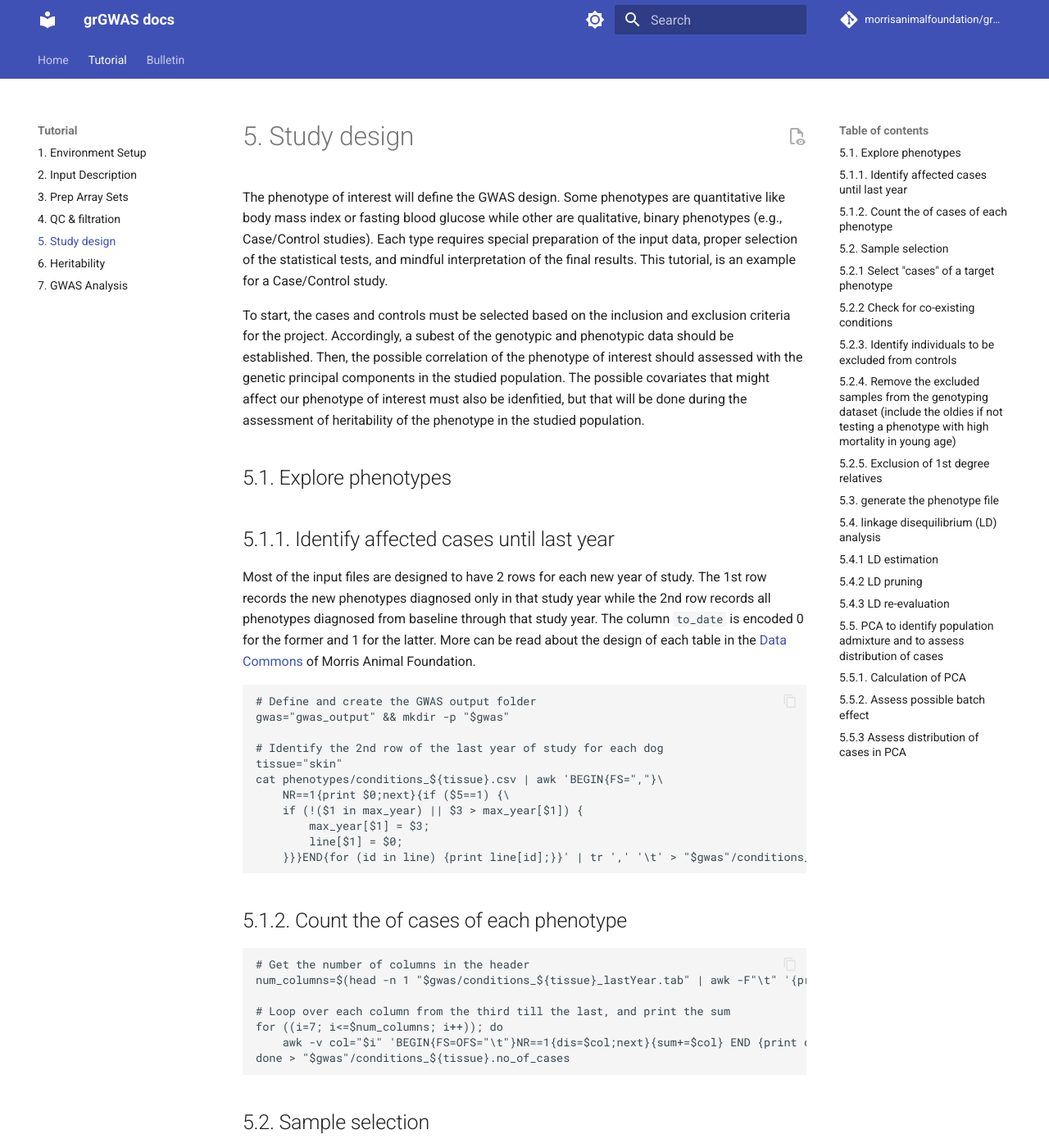
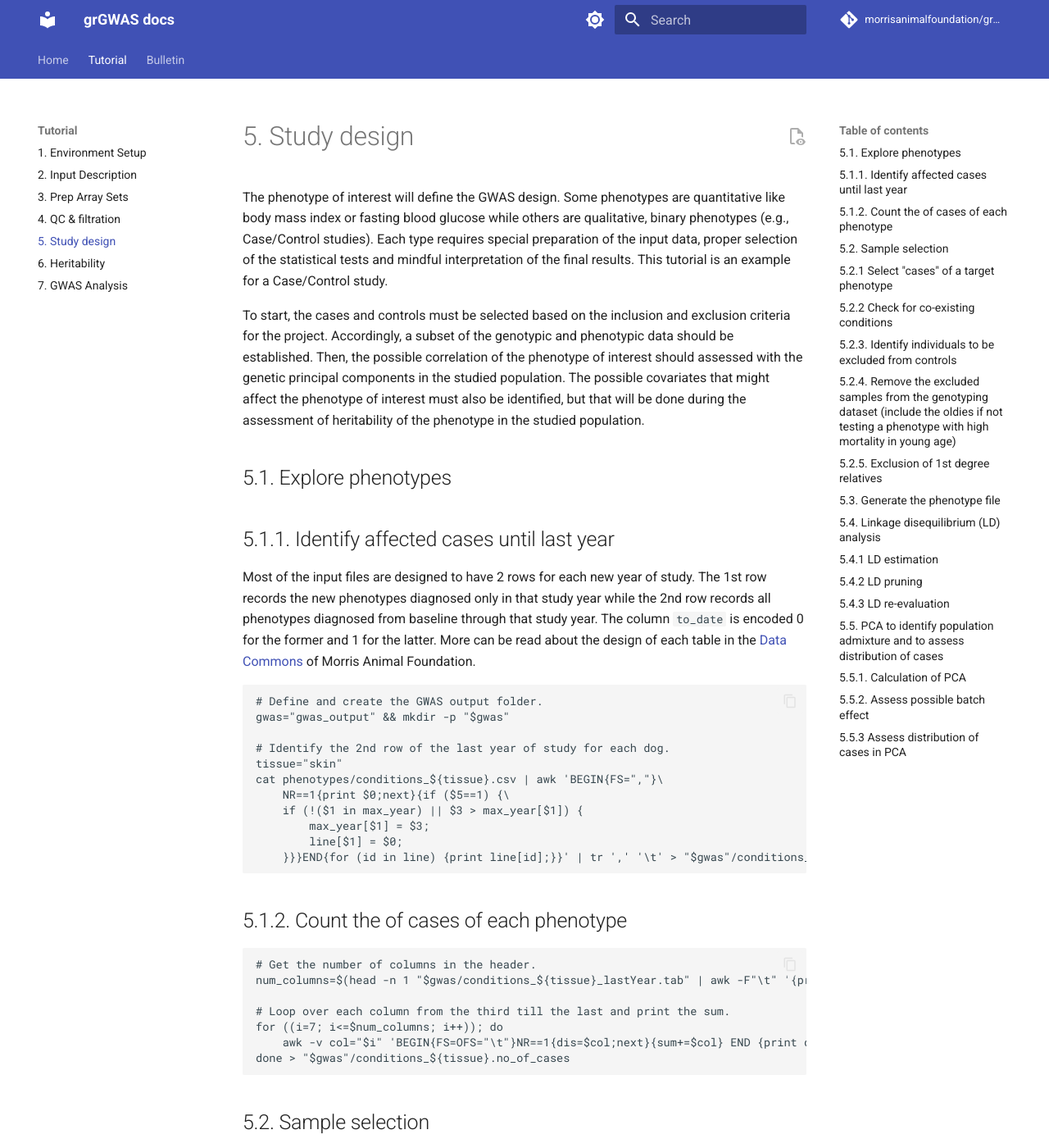
Before and after one commit to morrisanimalfoundation/grGWAS, an MkDocs documentation site: the page built from docs/5.pheno.md, in a window 1280 px wide and 1400 px high. Shown: the whole window at 82% size. Built offline with MkDocs 1.6.1 and Material for MkDocs 9.7.7, drawn with Linux system fonts in a browser that asks for light colours; comment, search, counter and statistics services are not loaded; some of the changed text lies outside the part shown.

Commit message:
Update 5.pheno.md
Final edits

````diff
--- a/docs/5.pheno.md
+++ b/docs/5.pheno.md
@@ -1,7 +1,7 @@
 
-The phenotype of interest will define the GWAS design. Some phenotypes are quantitative like body mass index or fasting blood glucose while other are qualitative, binary phenotypes (e.g., Case/Control studies). Each type requires special preparation of the input data, proper selection of the statistical tests, and mindful interpretation of the final results. This tutorial, is an example for a Case/Control study.
+The phenotype of interest will define the GWAS design. Some phenotypes are quantitative like body mass index or fasting blood glucose while others are qualitative, binary phenotypes (e.g., Case/Control studies). Each type requires special preparation of the input data, proper selection of the statistical tests and mindful interpretation of the final results. This tutorial is an example for a Case/Control study.
 
-To start, the cases and controls must be selected based on the inclusion and exclusion criteria for the project. Accordingly, a subest of the genotypic and phenotypic data should be established. Then, the possible correlation of the phenotype of interest should assessed with the genetic principal components in the studied population.  The possible covariates that might affect our phenotype of interest must also be idenfitied, but that will be done during the assessment of heritability of the phenotype in the studied population.
+To start, the cases and controls must be selected based on the inclusion and exclusion criteria for the project. Accordingly, a subset of the genotypic and phenotypic data should be established. Then, the possible correlation of the phenotype of interest should assessed with the genetic principal components in the studied population.  The possible covariates that might affect the phenotype of interest must also be identified, but that will be done during the assessment of heritability of the phenotype in the studied population.
 
 ## 5.1. Explore phenotypes
 
@@ -10,10 +10,10 @@
 Most of the input files are designed to have 2 rows for each new year of study. The 1st row records the new phenotypes diagnosed only in that study year while the 2nd row records all phenotypes diagnosed from baseline through that study year. The column `to_date` is encoded 0 for the former and 1 for the latter. More can be read about the design of each table in the [Data Commons](https://datacommons.morrisanimalfoundation.org/) of Morris Animal Foundation.
 
 ```
-# Define and create the GWAS output folder
+# Define and create the GWAS output folder.
 gwas="gwas_output" && mkdir -p "$gwas"
 
-# Identify the 2nd row of the last year of study for each dog
+# Identify the 2nd row of the last year of study for each dog.
 tissue="skin"
 cat phenotypes/conditions_${tissue}.csv | awk 'BEGIN{FS=","}\
     NR==1{print $0;next}{if ($5==1) {\
@@ -25,10 +25,10 @@
 
 ## 5.1.2. Count the of cases of each phenotype
 ```
-# Get the number of columns in the header
+# Get the number of columns in the header.
 num_columns=$(head -n 1 "$gwas/conditions_${tissue}_lastYear.tab" | awk -F"\t" '{print NF}')
 
-# Loop over each column from the third till the last, and print the sum
+# Loop over each column from the third till the last and print the sum.
 for ((i=7; i<=$num_columns; i++)); do
     awk -v col="$i" 'BEGIN{FS=OFS="\t"}NR==1{dis=$col;next}{sum+=$col} END {print dis,sum}' "$gwas"/conditions_${tissue}_lastYear.tab
 done > "$gwas"/conditions_${tissue}.no_of_cases
@@ -51,7 +51,7 @@
     awk -v col="$i" 'BEGIN{FS=OFS="\t"}NR==1{dis=$col;next}{sum+=$col} END {if(sum)print dis,sum}' "$gwas"/conditions_${target}_lastYear.tab
 done > "$gwas"/conditions_${target}_lastYear_coexist.tab
 ```
-For now, no sample will be excluded from cases
+For now, no sample will be excluded from cases.
 
 
 ## 5.2.3. Identify individuals to be excluded from controls
@@ -112,12 +113,12 @@
       --output-chr 'chrM' --out "$gwas"/AxiomGT1v2.filtered.${target}.noRelatives.stats
 ```
 
-Generate a historgram of r2
+Generate a histogram of r2.
 ```
 awk -v size=0.01 'BEGIN{OFS="\t";bmin=bmax=0}{ b=int($7/size); a[b]++; bmax=b>bmax?b:bmax; bmin=b<bmin?b:bmin } END { for(i=bmin;i<=bmax;++i) print i*size,(i+1)*size,a[i]/1 }'  <(tail -n+2 "$gwas"/AxiomGT1v2.filtered.${target}.noRelatives.stats.ld) > "$gwas"/AxiomGT1v2.filtered.${target}.noRelatives.stats.ld.r2_histo ## 155780 sequential markers have complete linkage
 ```
 
-Create an LD Decay Plot
+Create an LD Decay Plot.
 ```
 cat "$gwas"/AxiomGT1v2.filtered.${target}.noRelatives.stats.ld | awk '/NR==1/{print;next}{x=$5-$2;if(x<100000)print}' > "$gwas"/AxiomGT1v2.filtered.${target}.noRelatives.stats.ld2
 
@@ -132,7 +133,7 @@
 
 ## 5.4.2 LD pruning
 
-For this tutorial, prune pairwise SNPs with R2 >  0.2 (using windows of 100 SNPs and step size of 10 SNPs)
+For this tutorial, prune pairwise SNPs with R2 > 0.2 (using windows of 100 SNPs and step size of 10 SNPs).
 
 ```
 plink2 --bfile "$gwas"/AxiomGT1v2.filtered.${target}.noRelatives --chr-set 38 no-xy --allow-extra-chr \
@@ -151,10 +152,10 @@
       --output-chr 'chrM' --out "$gwas"/AxiomGT1v2.filtered.${target}.noRelatives.LD_prune.stats
 
 
-# New histogram
+# New histogram.
 awk -v size=0.01 'BEGIN{OFS="\t";bmin=bmax=0}{ b=int($7/size); a[b]++; bmax=b>bmax?b:bmax; bmin=b<bmin?b:bmin } END { for(i=bmin;i<=bmax;++i) print i*size,(i+1)*size,a[i]/1 }'  <(tail -n+2 "$gwas"/AxiomGT1v2.filtered.${target}.noRelatives.LD_prune.stats.ld) > "$gwas"/AxiomGT1v2.filtered.${target}.noRelatives.LD_prune.stats.ld.r2_histo
 
-# Compare the change
+# Compare the change.
 paste "$gwas"/AxiomGT1v2.filtered.${target}.noRelatives.stats.ld.r2_histo "$gwas"/AxiomGT1v2.filtered.${target}.noRelatives.LD_prune.stats.ld.r2_histo | less
 ```
 
@@ -175,7 +176,7 @@
 ## 5.5. PCA to identify population admixture and to assess distribution of cases
 
 ## 5.5.1. Calculation of PCA
-The `--pca` function in Plink2, similar to GCTA, extracts top principal components from the variance-standardized relationship matrix (i.e. genomic relationship matrix)
+The `--pca` function in Plink2, similar to GCTA, extracts top principal components from the variance-standardized relationship matrix (i.e. genomic relationship matrix).
 
 ```
 plink2 --bfile "$gwas"/AxiomGT1v2.filtered.${target}.noRelatives.LD_prune --chr-set 38 no-xy --allow-extra-chr \
@@ -183,7 +184,7 @@
        --output-chr 'chrM' --out "$gwas"/AxiomGT1v2.filtered.${target}.noRelatives.LD_prune.pca
 ```
 
-The variance can be plotted to identify the principle components that explain most of the variance
+The variance can be plotted to identify the principle components that explain most of the variance.
 ```
 Rscript -e 'args=(commandArgs(TRUE));'\
 'val <- read.table(paste(args[1],"/AxiomGT1v2.filtered.",args[2],".noRelatives.LD_prune.pca.eigenval",sep=""));'\
@@ -214,7 +215,7 @@
 ![](images/pca_plot.png)<!-- -->
 
 
-An additional tutorial of possible admixture analysis is [here](./ext_docs/admixture_analysis.md)
+An additional tutorial of possible admixture analysis is [here](./ext_docs/admixture_analysis.md).
 
 
 
````
Also changed, not shown: other parts of docs/5.pheno.md (+9 -8 lines).
